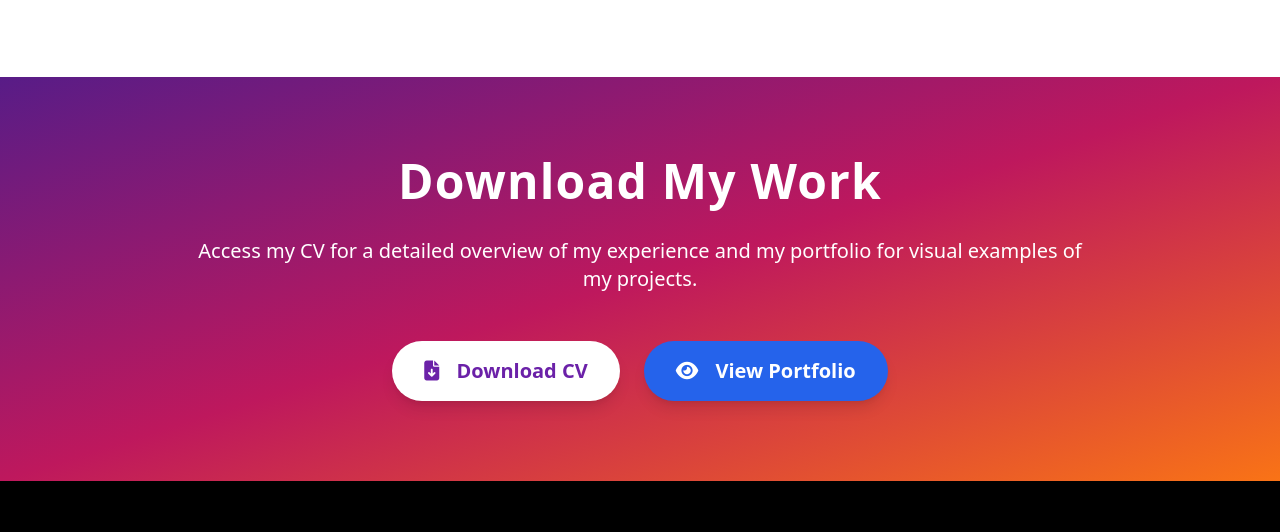
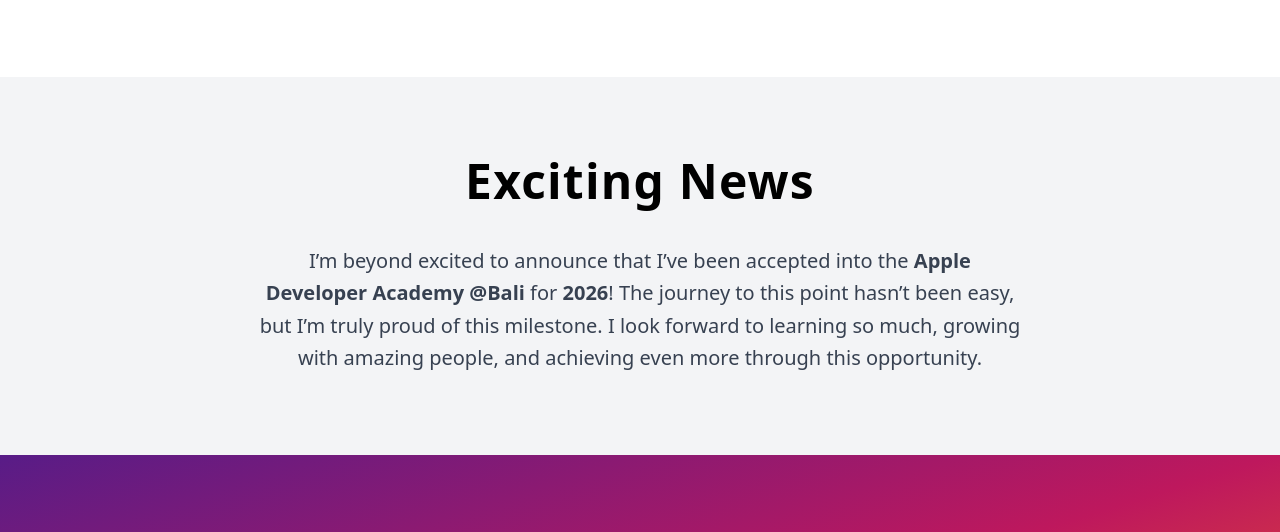
Before and after one commit to cellofarrel/cellofarrel.github.io, a plain HTML site: page index.html in a window 1280 px wide. Shown: the part 6060-6592 px from the top of the page. Drawn offline with nearby package versions, Linux system fonts and the light colour scheme.

Commit message:
Updated 2026

```diff
--- a/index.html
+++ b/index.html
@@ -270,6 +270,18 @@
     </div>
   </section>
 
+  <section id="bali-achievement" class="bg-gray-100 text-black py-20 px-6 sm:px-16">
+  <div class="max-w-6xl mx-auto text-center">
+    <h2 class="text-5xl font-extrabold mb-10 tracking-wide">Exciting News</h2>
+    <p class="text-xl text-gray-700 max-w-3xl mx-auto leading-relaxed">
+      I’m beyond excited to announce that I’ve been accepted into the
+      <span class="font-semibold">Apple Developer Academy @Bali</span> for <span class="font-semibold">2026</span>!
+      The journey to this point hasn’t been easy, but I’m truly proud of this milestone.
+      I look forward to learning so much, growing with amazing people, and achieving even more through this opportunity.
+    </p>
+  </div>
+</section>
+
 <section id="download" class="bg-gradient-to-br from-purple-900 via-pink-700 to-orange-500 text-white py-20 px-6 sm:px-16 text-center">
     <div class="max-w-4xl mx-auto">
         <h2 class="text-5xl font-extrabold mb-8 tracking-wide">Download My Work</h2>
```
